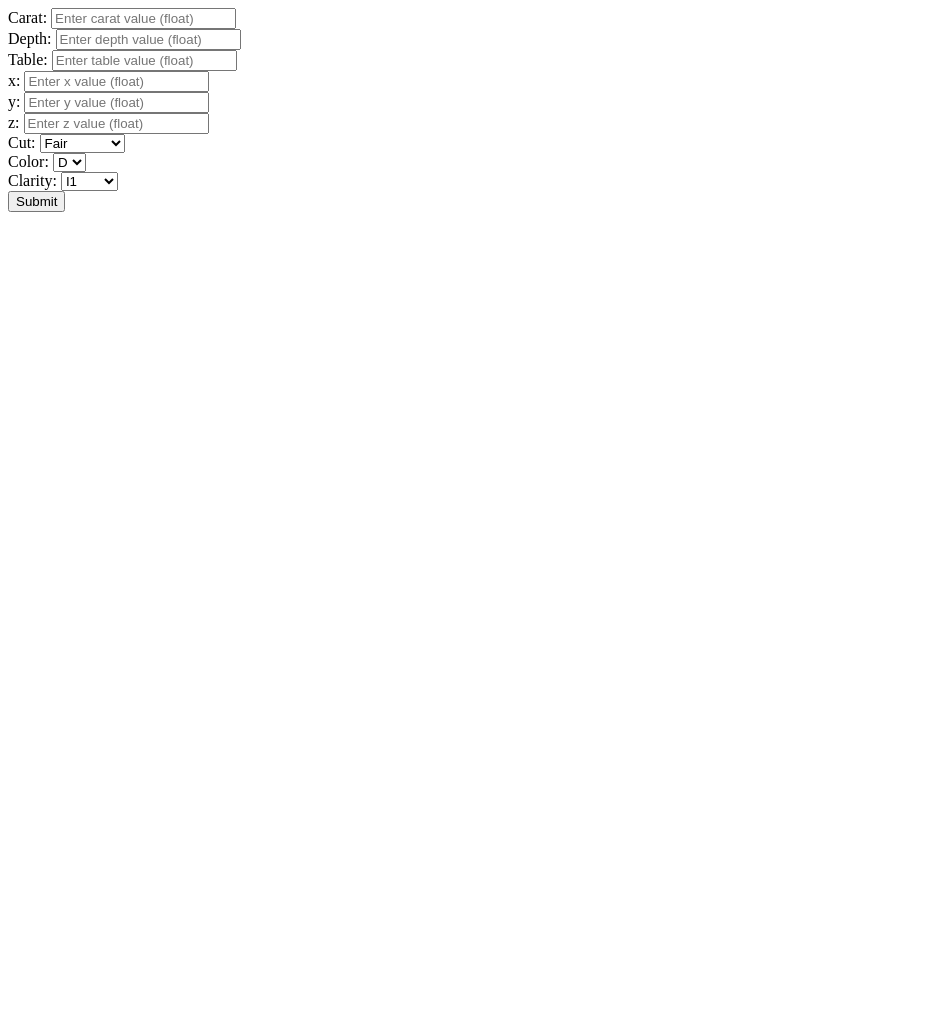
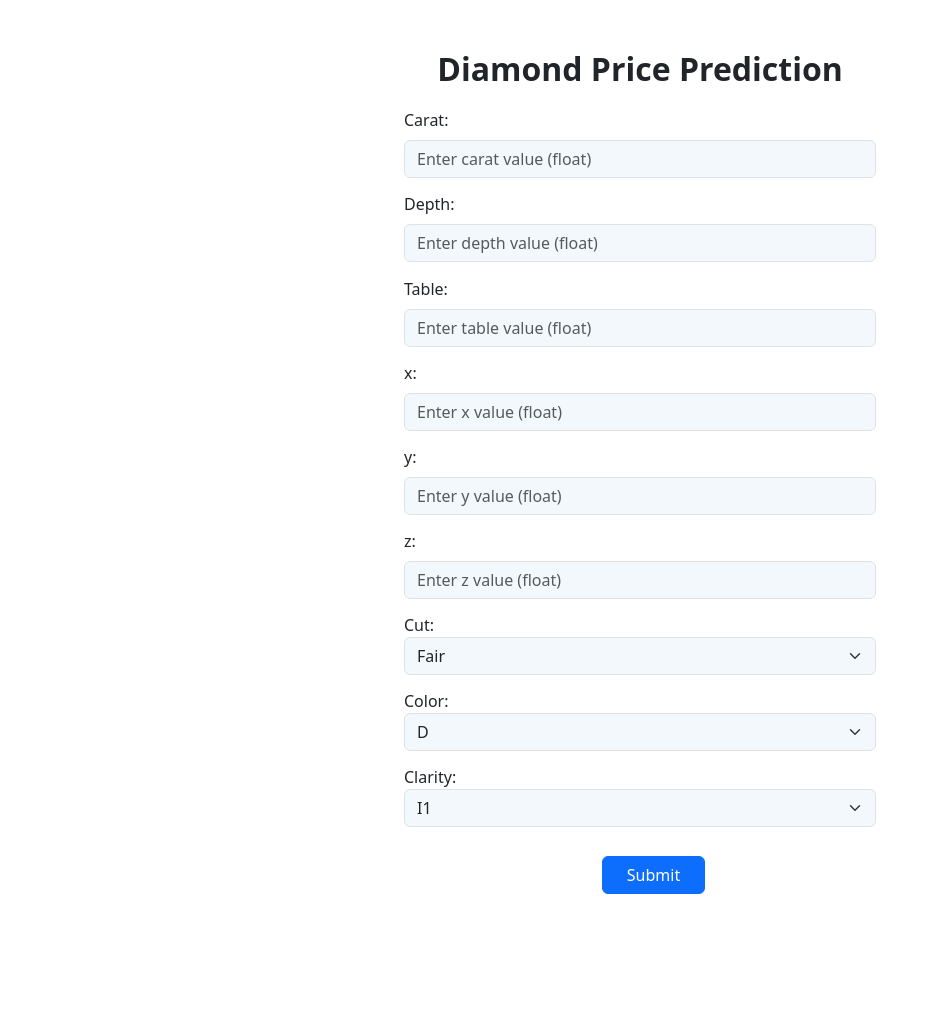
Before and after one commit to guptaanurag2803/DiamondPricePrediction, a Flask app: page /predict in a window 1280 px wide. Shown: the whole page, without its empty margins (0-931 px from the left). Before the commit the page ends 212 px from the top, so only its background shows below. Run offline with Flask 3, Linux system fonts and the light colour scheme.

Commit message:
form update

```diff
--- a/templates/form.html
+++ b/templates/form.html
@@ -1,39 +1,76 @@
 <html>
-<body>
+
+<head>
+
+  <link href="https://cdn.jsdelivr.net/npm/bootstrap@5.3.1/dist/css/bootstrap.min.css" rel="stylesheet"
+  integrity="sha384-4bw+/aepP/YC94hEpVNVgiZdgIC5+VKNBQNGCHeKRQN+PtmoHDEXuppvnDJzQIu9" crossorigin="anonymous">
+  <style>
+    .main{
+      width: 100%;
+      padding-left: 30%;
+      padding-right: 30%;
+      padding-top: 1%;
+
+    }
+    input{
+      margin-bottom: 3%;
+    }
+    select{
+      margin-bottom: 3%;
+    }
+    .output{
+      text-align: center;
+      font-family: 'Courier New', Courier, monospace;
+      font-size: 22px;
+      font-weight: bold;
+      padding-bottom: 3%;
+    }
+  </style>
+</head>
+
+<body style="margin: 50px;">
+  <h6 style="font-weight: bold;font-size: 32px;text-align: center;">Diamond Price Prediction</h6>
+  <div class="main">
   <form action="{{url_for('predict_datapoint')}}" method="POST">
       <div class="form-group">
-        <label for="carat">Carat:</label>
-        <input type="text" id="carat" name="carat" placeholder="Enter carat value (float)">
+        <label for="exampleInputEmail1" class="form-label" for="carat">Carat:</label>
+        <input type="text" class="form-control" id="carat" name="carat" placeholder="Enter carat value (float)"
+        aria-describedby="emailHelp" style="background-color: rgb(242, 248, 252);">
       </div>
 
       <div class="form-group">
-        <label for="depth">Depth:</label>
-        <input type="text" id="depth" name="depth" placeholder="Enter depth value (float)">
+        <label for="exampleInputEmail1" class="form-label" for="depth">Depth:</label>
+        <input type="text" class="form-control" id="depth" name="depth" placeholder="Enter depth value (float)"
+        aria-describedby="emailHelp" style="background-color: rgb(242, 248, 252);">
       </div>
 
       <div class="form-group">
-        <label for="table">Table:</label>
-        <input type="text" id="table" name="table" placeholder="Enter table value (float)">
+        <label for="exampleInputEmail1" class="form-label" for="table" >Table:</label>
+        <input  class="form-control" type="text" id="table" name="table" placeholder="Enter table value (float)"
+        aria-describedby="emailHelp"  style="background-color:rgb(242, 248, 252);">
       </div>
 
       <div class="form-group">
-        <label for="x">x:</label>
-        <input type="text" id="x" name="x" placeholder="Enter x value (float)">
+        <label for="exampleInputEmail1" class="form-label" for="x">x:</label>
+      <input  class="form-control"type="text" id="x" name="x" placeholder="Enter x value (float)"
+      aria-describedby="emailHelp"  style="background-color: rgb(242, 248, 252);">
     </div>
 
     <div class="form-group">
-        <label for="y">y:</label>
-        <input type="text" id="y" name="y" placeholder="Enter y value (float)">
+      <label for="exampleInputEmail1" class="form-label" for="y" >y:</label>
+      <input  class="form-control" type="text" id="y" name="y" placeholder="Enter y value (float)"
+      aria-describedby="emailHelp"  style="background-color: rgb(242, 248, 252);">
     </div>
 
     <div class="form-group">
-        <label for="z">z:</label>
-        <input type="text" id="z" name="z" placeholder="Enter z value (float)">
+      <label for="exampleInputEmail1" class="form-label" for="z" >z:</label>
+      <input  class="form-control"type="text" id="z" name="z" placeholder="Enter z value (float)"
+      aria-describedby="emailHelp"  style="background-color: rgb(242, 248, 252);">
     </div>
 
     <div class="form-group">
       <label for="cut">Cut:</label>
-  <select id="cut" name="cut">
+      <select id="cut" name="cut" class="form-select" aria-label="Default select example"  style="background-color: rgb(242, 248, 252);;">
         <option value="Fair">Fair</option>
         <option value="Good">Good</option>
         <option value="Very Good">Very Good</option>
@@ -44,7 +81,7 @@
 
     <div class="form-group">
       <label for="color">Color:</label>
-  <select id="color" name="color">
+      <select id="color" name="color" class="form-select" aria-label="Default select example"  style="background-color: rgb(242, 248, 252);">
         <option value="D">D</option>
         <option value="E">E</option>
         <option value="F">F</option>
@@ -57,7 +94,7 @@
 
     <div class="form-group">
       <label for="clarity">Clarity:</label>
-  <select id="clarity" name="clarity">
+      <select id="clarity" name="clarity" class="form-select" aria-label="Default select example"  style="background-color: rgb(242, 248, 252);">
         <option value="I1">I1</option>
         <option value="SI2">SI2</option>
         <option value="SI1">SI1</option>
@@ -70,9 +107,10 @@
     </div>
 
     <div style="clear:both;"></div>
-  <input type="submit" value="Submit">
+    <input style="padding-left:5% ;padding-right: 5%;margin-left: 42%;margin-top: 3%;" class="btn btn-primary"type="submit" value="Submit">
   </form>
-
+</div>
+  <div class="output">
   {{final_result}}
 </body>
 </html>
```
Also changed, not shown: README.md. Lines whose indentation alone changed are shown as unchanged.
